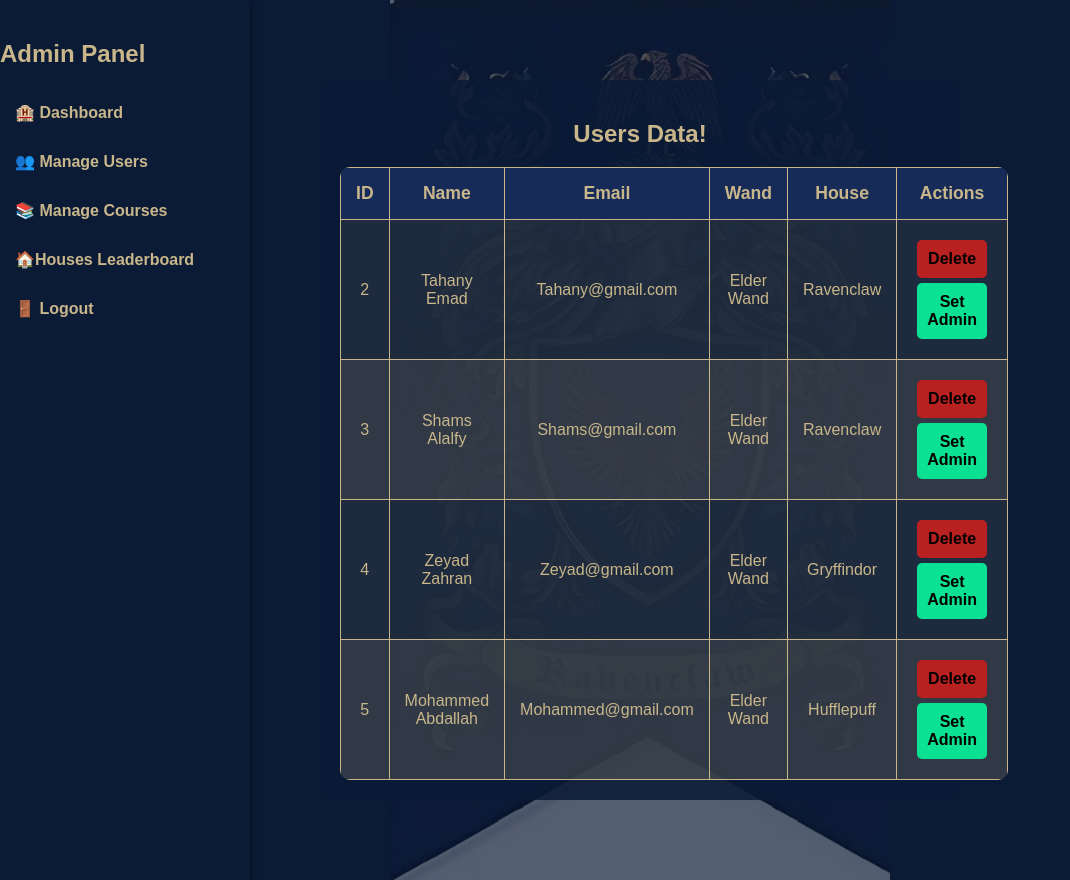
After one commit to Zeyadzahran/Hogwarts-for-programming, a PHP site: the page made by admin/manage users.php in a window 1280 px wide. The commit adds this page. Shown: the whole page, without its empty margins (0-1070 px from the left). Run offline with PHP 8.4, Linux system fonts and the light colour scheme; data comes from the database, SQL or seed files in the repository; both versions use the stored data as it was after the commit.

Commit message:
Admin Page

```diff
--- a/admin/dashboard.php
+++ /dev/null
@@ -1,3 +0,0 @@
-<?php
-
-require("dbh.classes.php");
--- /dev/null
+++ b/admin/manage users.php
@@ -0,0 +1,87 @@
+<?php
+require("..\classes\dbh.classes.php");
+
+class Data extends dbh{
+    public function getData() {
+        $conn = $this->connect();
+        return $conn;
+    }
+}
+
+$data = new Data();
+$stmt = $data->getData()->query("SELECT
+                                    User.id,
+                                    User.name,
+                                    User.email,
+                                    Wand.name AS wand_name,
+                                    House.name AS house_name
+                                FROM User
+                                JOIN Wand ON User.wand_id = Wand.id
+                                LEFT JOIN House ON User.house_id = House.id
+                                WHERE User.role = 'Student';
+    ");
+?>
+
+<!DOCTYPE html>
+<html lang="en">
+<head>
+    <meta charset="UTF-8">
+    <meta name="viewport" content="width=device-width, initial-scale=1.0">
+    <title>Manage Users</title>
+    <link rel="stylesheet" href="style.css">
+</head>
+<body>
+
+<div class="dashboard-container">
+    <h2>Users Data!</h2>
+    <div class="dashboard-menu">
+
+        <table class="user-table">
+            <thead>
+                <tr>
+                    <th>ID</th>
+                    <th>Name</th>
+                    <th>Email</th>
+                    <th>Wand</th>
+                    <th>House</th>
+                    <th>Actions</th>
+                </tr>
+            </thead>
+            <tbody>
+                <?php
+                    while($row=$stmt->fetch(PDO::FETCH_ASSOC)):
+                        echo "<tr>
+                            <td>{$row['id']}</td>
+                            <td>{$row['name']}</td>
+                            <td>{$row['email']}</td>
+                            <td>{$row['wand_name']}</td>
+                            <td>{$row['house_name']}</td>"
+                ?>
+                <td>
+                    <div text-align="center">
+                        <a href="delete.php?id=<?= $row['id'] ?>" class="delete">Delete</a>
+                        <a href="setadmin.php?id=<?= $row['id'] ?>" class="setadmin">Set Admin</a>
+                    </div>
+                </td>
+                <?php
+                    echo "</tr>";
+                    endwhile;
+                ?>
+            </tbody>
+        </table>
+    </div>
+</div>
+
+
+<div class="sidebar">
+    <h2>Admin Panel</h2>
+    <ul>
+        <li><a href="admin dashboard.php">🏨 Dashboard</a></li>
+        <li><a href="manage users.php">👥 Manage Users</a></li>
+        <li><a href="manage courses.php">📚 Manage Courses</a></li>
+        <li><a href="houses.php" class="dashboard-item">🏠Houses Leaderboard</a></li>
+        <li><a href="logout.php" class="logout">🚪 Logout</a></li>
+    </ul>
+</div>
+</body>
+</html>
--- /dev/null
+++ b/admin/style.css
@@ -0,0 +1,192 @@
+body {
+    background: linear-gradient(rgba(11, 26, 53, 0.7), rgba(11, 26, 53, 0.7)),
+                url('../flag.jpg') no-repeat center center fixed;
+    background-size: contain;
+    background-color: #0b1a35;
+    color: #c9b78b;
+    font-family: Arial, sans-serif;
+    display: flex;
+    justify-content: center;
+    align-items: center;
+    height: 100vh;
+    margin: 0;
+    flex-direction: column;
+}
+.dashboard-container {
+    background-color: rgba(11, 26, 53, 0.85);
+    padding: 20px;
+    border-radius: 10px;
+    text-align: center;
+    width: 80%;
+    max-width: 600px;
+}
+
+.navbar .logo {
+    font-size: 1.5rem;
+    font-weight: bold;
+    color: #c9b78b;
+    text-align: center;
+}
+
+
+.dashboard-menu .dashboard-item {
+    display: block;
+    background-color: rgba(201, 183, 139, 0.8);
+    color: #0b1a35;
+    padding: 10px;
+    margin: 5px;
+    border-radius: 5px;
+    text-decoration: none;
+    font-weight: bold;
+    transition: 0.3s;
+}
+
+.dashboard-menu .dashboard-item:hover {
+    background-color: rgba(201, 183, 139, 1);
+    transform: scale(1.05);
+}
+
+.sidebar {
+    width: 250px;
+    height: 100vh;
+    background: #0b1a35;
+    color: #c9b78b;
+    position: fixed;
+    left: 0;
+    top: 0;
+    padding-top: 20px;
+    box-shadow: 2px 0 5px rgba(0, 0, 0, 0.3);
+}
+
+.sidebar ul {
+    list-style: none;
+    padding: 0;
+}
+
+.sidebar ul li {
+    padding: 15px;
+}
+
+.sidebar ul li a {
+    color: #c9b78b;
+    text-decoration: none;
+    font-weight: bold;
+    display: block;
+    transition: 0.3s;
+}
+
+.sidebar ul li a:hover {
+    background: rgba(201, 183, 139, 0.2);
+    padding-left: 10px;
+}
+
+.user-table {
+    width: 100%;
+    border-collapse: collapse;
+    margin-top: 10px;
+    background-color: rgba(201, 183, 139, 0.1);
+    border-radius: 10px;
+    overflow: hidden;
+}
+
+.user-table th, .user-table td {
+    border: 1px solid #c9b78b;
+    padding: 15px;
+    text-align: center;
+}
+
+.user-table th {
+    background-color: #162b58;
+    color: #c9b78b;
+    font-size: 1.1rem;
+}
+
+.user-table td {
+    font-size: 1rem;
+}
+
+.user-table tr:nth-child(even) {
+    background-color: rgba(201, 183, 139, 0.1);
+}
+
+.user-table th:nth-child(1),
+.user-table td:nth-child(1) {
+    width: 10%;
+}
+
+.user-table th:nth-child(2),
+.user-table td:nth-child(2) {
+    width: 30%;
+}
+
+.user-table th:nth-child(3),
+.user-table td:nth-child(3) {
+    width: 25%;
+}
+
+.user-table th:nth-child(4),
+.user-table td:nth-child(4) {
+    width: 35%;
+}
+
+button {
+    padding: 10px 15px;
+    border: none;
+    border-radius: 5px;
+    font-weight: bold;
+    cursor: pointer;
+    transition: 0.3s;
+    font-size: 0.9rem;
+    margin: 5px;
+}
+
+.delete {
+    display: block;
+    background-color: #b92020;
+    color: black;
+    padding: 10px;
+    margin: 5px;
+    border-radius: 5px;
+    text-decoration: none;
+    font-weight: bold;
+    transition: 0.3s;
+}
+
+.delete:hover {
+    background-color: rgba(201, 183, 139, 1);
+    transform: scale(1.05);
+}
+
+.setadmin {
+    display: block;
+    background-color: #0be192;
+    color: black;
+    padding: 10px;
+    margin: 5px;
+    border-radius: 5px;
+    text-decoration: none;
+    font-weight: bold;
+    transition: 0.3s;
+}
+
+.setadmin:hover {
+    background-color: rgba(201, 183, 139, 1);
+    transform: scale(1.05);
+}
+
+.AddQuiz {
+    display: block;
+    background-color: #4caf50;
+    color: white;
+    padding: 10px;
+    margin: 5px;
+    border-radius: 5px;
+    text-decoration: none;
+    font-weight: bold;
+    transition: 0.3s;
+}
+
+.AddQuiz:hover {
+    background-color: rgba(201, 183, 139, 1);
+    transform: scale(1.05);
+}
--- a/classes/login.classes.php
+++ b/classes/login.classes.php
@@ -28,8 +28,10 @@
             $_SESSION["id"] = $user["id"];
             $_SESSION["name"] = $user["name"];
             $_SESSION["role"] = $user["role"];
+            $_SESSION["wand_id"] = $user["wand_id"];
+            $_SESSION["house_id"] = $user["house_id"];
             if ($user["role"] == "Admin") {
-                header("Location: ../admin/dashboard.php");
+                header("Location: ../admin/admin dashboard.php");
                 exit();
             }else{
                  header("Location: ../user/dashboard.php");
--- a/user/courses.php
+++ b/user/courses.php
@@ -49,7 +49,7 @@
                 <tbody>
                     <?php foreach ($courses as $course) : ?>
                         <tr>
-                            <td><?php echo htmlspecialchars($course['coursename']); ?></td>
+                            <td><?php echo htmlspecialchars($course['course_name']); ?></td>
                             <td><?php echo htmlspecialchars($course['professor_name']); ?></td>
                             <td><?php echo htmlspecialchars($course['degree']); ?></td>
                         </tr>
```
Also changed, not shown: Hogwarts.sql (+76 -38 lines), admin/addquiz.php (added, +61 -0 lines), admin/admin dashboard.php (added, +27 -0 lines), admin/delete.php (added, +31 -0 lines), admin/houses.php (added, +71 -0 lines), admin/setadmin.php (added, +31 -0 lines), user/styleUser.css (+49 -0 lines), admin/manage courses.php (added).
